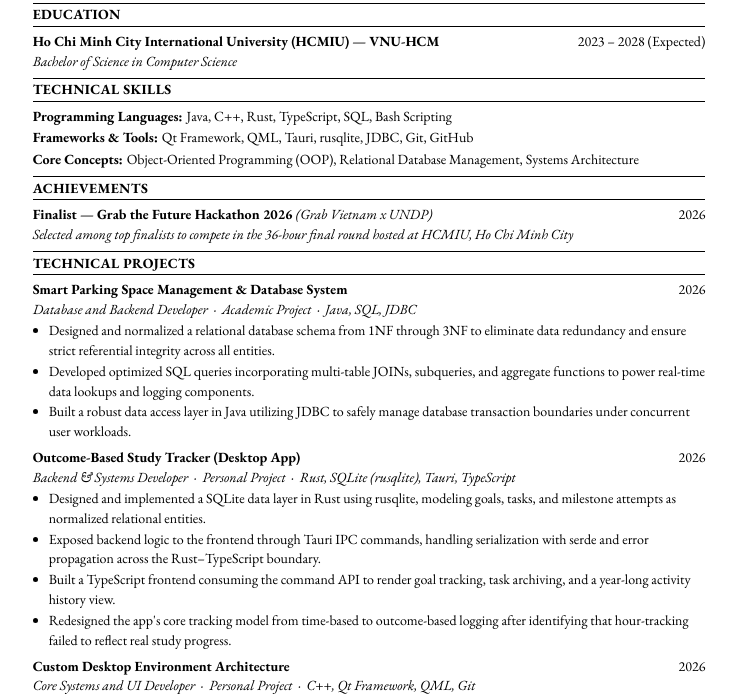
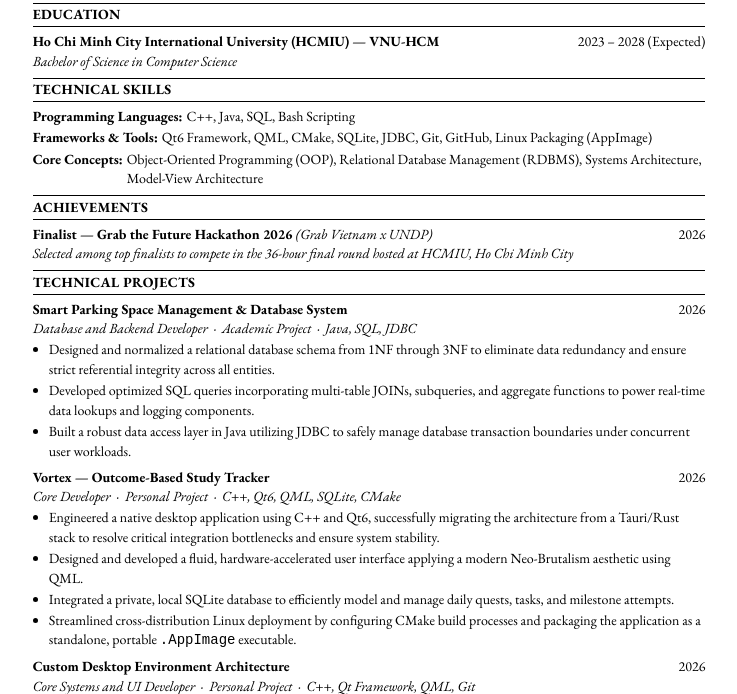
Before and after one commit to NarieWynn/cv, a plain HTML site: page index.html in a window 1280 px wide. Shown: the part 108-802 px from the top of the page, without its empty margins (271-1008 px from the left). Drawn offline with nearby package versions, Linux system fonts and the light colour scheme.

Commit message:
update readme

```diff
--- a/index.html
+++ b/index.html
@@ -192,19 +192,20 @@
   </section>
 
   <!-- TECHNICAL SKILLS -->
+  <!-- TECHNICAL SKILLS -->
   <section class="section">
     <div class="section-label">Technical Skills</div>
     <div class="skill-row">
       <span class="skill-cat">Programming Languages:</span>
-      <span class="skill-val">Java, C++, Rust, TypeScript, SQL, Bash Scripting</span>
+      <span class="skill-val">C++, Java, SQL, Bash Scripting</span>
     </div>
     <div class="skill-row">
       <span class="skill-cat">Frameworks & Tools:</span>
-      <span class="skill-val">Qt Framework, QML, Tauri, rusqlite, JDBC, Git, GitHub</span>
+      <span class="skill-val">Qt6 Framework, QML, CMake, SQLite, JDBC, Git, GitHub, Linux Packaging (AppImage)</span>
     </div>
     <div class="skill-row">
       <span class="skill-cat">Core Concepts:</span>
-      <span class="skill-val">Object-Oriented Programming (OOP), Relational Database Management, Systems Architecture</span>
+      <span class="skill-val">Object-Oriented Programming (OOP), Relational Database Management (RDBMS), Systems Architecture, Model-View Architecture</span>
     </div>
   </section>
 
@@ -239,17 +240,18 @@
     </div>
 
     <!-- Project 2 -->
+    <!-- Project 2 -->
     <div class="project">
       <div class="project-header">
-        <div class="project-title">Outcome-Based Study Tracker (Desktop App)</div>
+        <div class="project-title">Vortex — Outcome-Based Study Tracker</div>
         <div class="project-date">2026</div>
       </div>
-      <div class="project-sub">Backend & Systems Developer &nbsp;&middot;&nbsp; Personal Project &nbsp;&middot;&nbsp; Rust, SQLite (rusqlite), Tauri, TypeScript</div>
+      <div class="project-sub">Core Developer &nbsp;&middot;&nbsp; Personal Project &nbsp;&middot;&nbsp; C++, Qt6, QML, SQLite, CMake</div>
       <ul class="bullets">
-        <li>Designed and implemented a SQLite data layer in Rust using rusqlite, modeling goals, tasks, and milestone attempts as normalized relational entities.</li>
-        <li>Exposed backend logic to the frontend through Tauri IPC commands, handling serialization with serde and error propagation across the Rust–TypeScript boundary.</li>
-        <li>Built a TypeScript frontend consuming the command API to render goal tracking, task archiving, and a year-long activity history view.</li>
-        <li>Redesigned the app's core tracking model from time-based to outcome-based logging after identifying that hour-tracking failed to reflect real study progress.</li>
+        <li>Engineered a native desktop application using C++ and Qt6, successfully migrating the architecture from a Tauri/Rust stack to resolve critical integration bottlenecks and ensure system stability.</li>
+        <li>Designed and developed a fluid, hardware-accelerated user interface applying a modern Neo-Brutalism aesthetic using QML.</li>
+        <li>Integrated a private, local SQLite database to efficiently model and manage daily quests, tasks, and milestone attempts.</li>
+        <li>Streamlined cross-distribution Linux deployment by configuring CMake build processes and packaging the application as a standalone, portable <code>.AppImage</code> executable.</li>
       </ul>
     </div>
 
```
